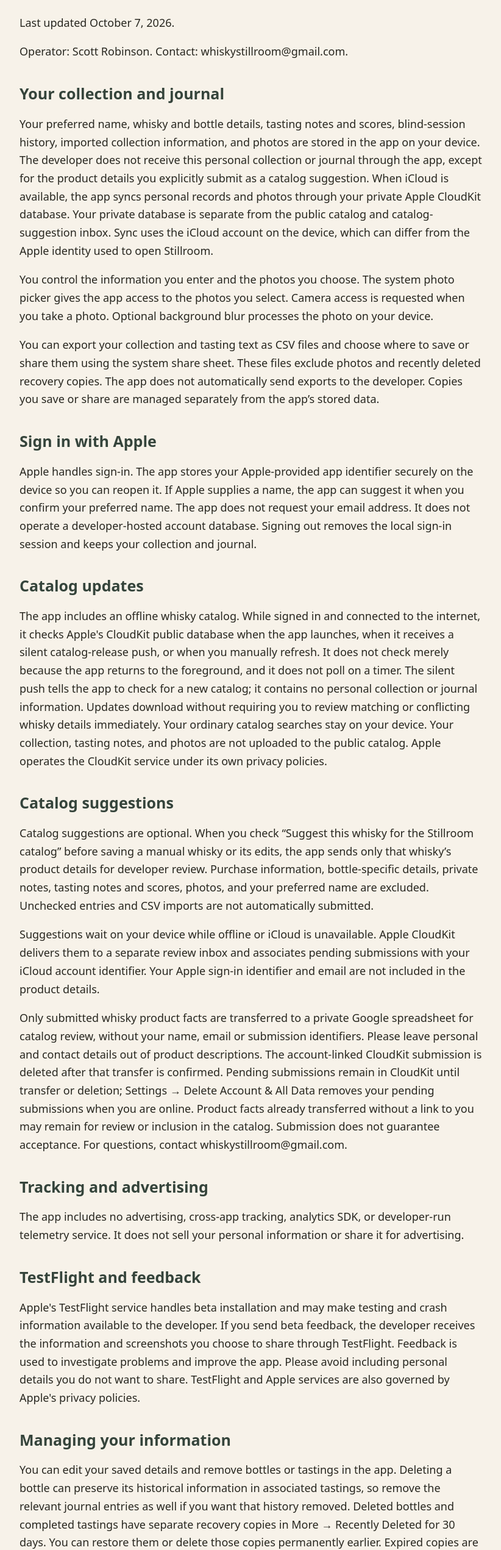
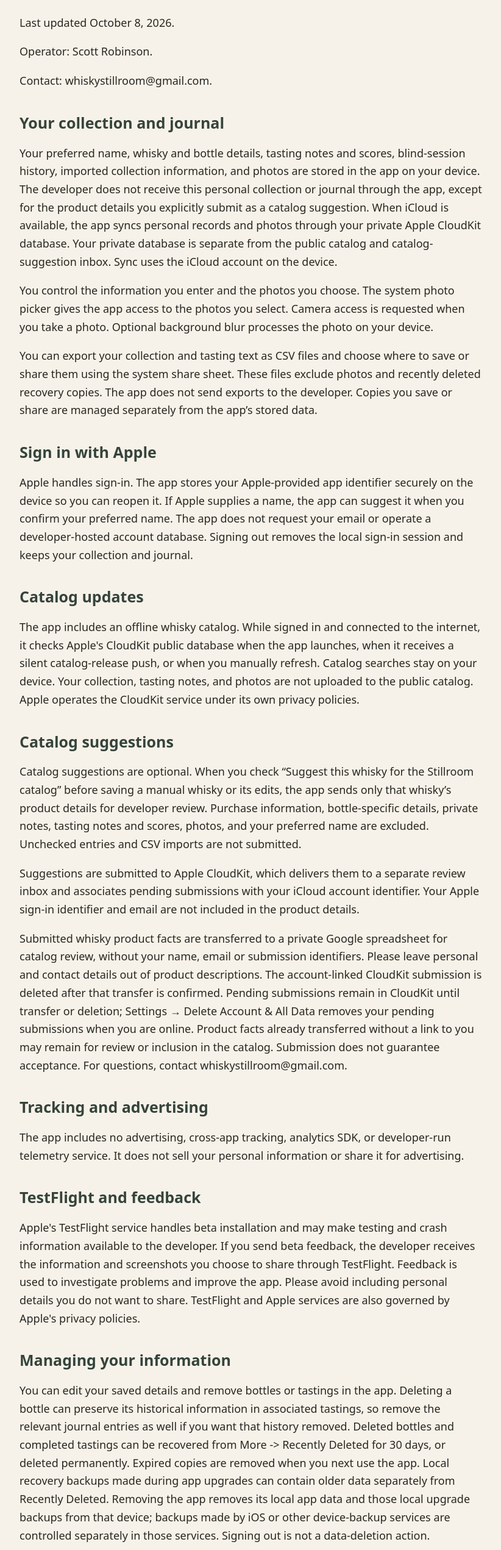
Before and after one commit to sarobins-tws/stillroom-info, a plain HTML site: page privacy.html in a window 1280 px wide. Shown: the part 158-2700 px from the top of the page at 61% size, without its empty margins (228-1050 px from the left). Drawn offline with Linux system fonts and the light colour scheme.

Commit message:
Update privacy policy for October 8, 2026

```diff
--- a/privacy.html
+++ b/privacy.html
@@ -1,32 +1,34 @@
 <!doctype html>
-<html lang="en"><head><meta charset="utf-8"><meta name="viewport" content="width=device-width, initial-scale=1"><title>The Whisky Stillroom — Privacy Policy</title><style>body{margin:0;background:#f7f2e9;color:#282720;font:18px/1.65 system-ui,sans-serif}main{max-width:760px;margin:auto;padding:48px 24px}h1,h2{line-height:1.2;color:#35443b}h1{font-size:38px}h2{margin-top:38px;font-size:25px}a{color:#35443b}nav{margin-bottom:32px}footer{margin-top:48px;border-top:1px solid #d6d1c6;padding-top:18px;font-size:15px}.draft{background:#fff1c8;padding:12px 16px;border-radius:6px;font-size:15px}</style></head><body><main><nav><a href="index.html">The Whisky Stillroom</a> · <a href="privacy.html">Privacy</a></nav><h1>The Whisky Stillroom — Privacy Policy</h1><p>Last updated October 7, 2026.</p>
-<p>Operator: Scott Robinson. Contact: whiskystillroom@gmail.com.</p>
+<html lang="en"><head><meta charset="utf-8"><meta name="viewport" content="width=device-width, initial-scale=1"><title>The Whisky Stillroom — Privacy Policy</title><style>body{margin:0;background:#f7f2e9;color:#282720;font:18px/1.65 system-ui,sans-serif}main{max-width:760px;margin:auto;padding:48px 24px}h1,h2{line-height:1.2;color:#35443b}h1{font-size:38px}h2{margin-top:38px;font-size:25px}a{color:#35443b}nav{margin-bottom:32px}footer{margin-top:48px;border-top:1px solid #d6d1c6;padding-top:18px;font-size:15px}.draft{background:#fff1c8;padding:12px 16px;border-radius:6px;font-size:15px}</style></head><body><main><nav><a href="index.html">The Whisky Stillroom</a> · <a href="privacy.html">Privacy</a></nav><h1>The Whisky Stillroom — Privacy Policy</h1>
+<p>Last updated October 8, 2026.</p>
+<p>Operator: Scott Robinson.</p>
+<p>Contact: whiskystillroom@gmail.com.</p>
 <h2>Your collection and journal</h2>
-<p>Your preferred name, whisky and bottle details, tasting notes and scores, blind-session history, imported collection information, and photos are stored in the app on your device. The developer does not receive this personal collection or journal through the app, except for the product details you explicitly submit as a catalog suggestion. When iCloud is available, the app syncs personal records and photos through your private Apple CloudKit database. Your private database is separate from the public catalog and catalog-suggestion inbox. Sync uses the iCloud account on the device, which can differ from the Apple identity used to open Stillroom.</p>
+<p>Your preferred name, whisky and bottle details, tasting notes and scores, blind-session history, imported collection information, and photos are stored in the app on your device. The developer does not receive this personal collection or journal through the app, except for the product details you explicitly submit as a catalog suggestion. When iCloud is available, the app syncs personal records and photos through your private Apple CloudKit database. Your private database is separate from the public catalog and catalog-suggestion inbox. Sync uses the iCloud account on the device.</p>
 <p>You control the information you enter and the photos you choose. The system photo picker gives the app access to the photos you select. Camera access is requested when you take a photo. Optional background blur processes the photo on your device.</p>
-<p>You can export your collection and tasting text as CSV files and choose where to save or share them using the system share sheet. These files exclude photos and recently deleted recovery copies. The app does not automatically send exports to the developer. Copies you save or share are managed separately from the app’s stored data.</p>
+<p>You can export your collection and tasting text as CSV files and choose where to save or share them using the system share sheet. These files exclude photos and recently deleted recovery copies. The app does not send exports to the developer. Copies you save or share are managed separately from the app’s stored data.</p>
 <h2>Sign in with Apple</h2>
-<p>Apple handles sign-in. The app stores your Apple-provided app identifier securely on the device so you can reopen it. If Apple supplies a name, the app can suggest it when you confirm your preferred name. The app does not request your email address. It does not operate a developer-hosted account database. Signing out removes the local sign-in session and keeps your collection and journal.</p>
+<p>Apple handles sign-in. The app stores your Apple-provided app identifier securely on the device so you can reopen it. If Apple supplies a name, the app can suggest it when you confirm your preferred name. The app does not request your email or operate a developer-hosted account database. Signing out removes the local sign-in session and keeps your collection and journal.</p>
 <h2>Catalog updates</h2>
-<p>The app includes an offline whisky catalog. While signed in and connected to the internet, it checks Apple&#x27;s CloudKit public database when the app launches, when it receives a silent catalog-release push, or when you manually refresh. It does not check merely because the app returns to the foreground, and it does not poll on a timer. The silent push tells the app to check for a new catalog; it contains no personal collection or journal information. Updates download without requiring you to review matching or conflicting whisky details immediately. Your ordinary catalog searches stay on your device. Your collection, tasting notes, and photos are not uploaded to the public catalog. Apple operates the CloudKit service under its own privacy policies.</p>
+<p>The app includes an offline whisky catalog. While signed in and connected to the internet, it checks Apple&#x27;s CloudKit public database when the app launches, when it receives a silent catalog-release push, or when you manually refresh. Catalog searches stay on your device. Your collection, tasting notes, and photos are not uploaded to the public catalog. Apple operates the CloudKit service under its own privacy policies.</p>
 <h2>Catalog suggestions</h2>
-<p>Catalog suggestions are optional. When you check “Suggest this whisky for the Stillroom catalog” before saving a manual whisky or its edits, the app sends only that whisky’s product details for developer review. Purchase information, bottle-specific details, private notes, tasting notes and scores, photos, and your preferred name are excluded. Unchecked entries and CSV imports are not automatically submitted.</p>
-<p>Suggestions wait on your device while offline or iCloud is unavailable. Apple CloudKit delivers them to a separate review inbox and associates pending submissions with your iCloud account identifier. Your Apple sign-in identifier and email are not included in the product details.</p>
-<p>Only submitted whisky product facts are transferred to a private Google spreadsheet for catalog review, without your name, email or submission identifiers. Please leave personal and contact details out of product descriptions. The account-linked CloudKit submission is deleted after that transfer is confirmed. Pending submissions remain in CloudKit until transfer or deletion; Settings → Delete Account &amp; All Data removes your pending submissions when you are online. Product facts already transferred without a link to you may remain for review or inclusion in the catalog. Submission does not guarantee acceptance. For questions, contact whiskystillroom@gmail.com.</p>
+<p>Catalog suggestions are optional. When you check “Suggest this whisky for the Stillroom catalog” before saving a manual whisky or its edits, the app sends only that whisky’s product details for developer review. Purchase information, bottle-specific details, private notes, tasting notes and scores, photos, and your preferred name are excluded. Unchecked entries and CSV imports are not submitted.</p>
+<p>Suggestions are submitted to Apple CloudKit, which delivers them to a separate review inbox and associates pending submissions with your iCloud account identifier. Your Apple sign-in identifier and email are not included in the product details.</p>
+<p>Submitted whisky product facts are transferred to a private Google spreadsheet for catalog review, without your name, email or submission identifiers. Please leave personal and contact details out of product descriptions. The account-linked CloudKit submission is deleted after that transfer is confirmed. Pending submissions remain in CloudKit until transfer or deletion; Settings → Delete Account &amp; All Data removes your pending submissions when you are online. Product facts already transferred without a link to you may remain for review or inclusion in the catalog. Submission does not guarantee acceptance. For questions, contact whiskystillroom@gmail.com.</p>
 <h2>Tracking and advertising</h2>
 <p>The app includes no advertising, cross-app tracking, analytics SDK, or developer-run telemetry service. It does not sell your personal information or share it for advertising.</p>
 <h2>TestFlight and feedback</h2>
 <p>Apple&#x27;s TestFlight service handles beta installation and may make testing and crash information available to the developer. If you send beta feedback, the developer receives the information and screenshots you choose to share through TestFlight. Feedback is used to investigate problems and improve the app. Please avoid including personal details you do not want to share. TestFlight and Apple services are also governed by Apple&#x27;s privacy policies.</p>
 <h2>Managing your information</h2>
-<p>You can edit your saved details and remove bottles or tastings in the app. Deleting a bottle can preserve its historical information in associated tastings, so remove the relevant journal entries as well if you want that history removed. Deleted bottles and completed tastings have separate recovery copies in More → Recently Deleted for 30 days. You can restore them or delete those copies permanently earlier. Expired copies are removed when you next use the app. Discarded unfinished tastings are not kept there. Local recovery backups made during app upgrades can contain older data separately from Recently Deleted. Removing the app removes its local app data and those local upgrade backups from that device; backups made by iOS or other device-backup services are controlled separately in those services. Signing out is not a data-deletion action.</p>
+<p>You can edit your saved details and remove bottles or tastings in the app. Deleting a bottle can preserve its historical information in associated tastings, so remove the relevant journal entries as well if you want that history removed. Deleted bottles and completed tastings can be recovered from More -&gt; Recently Deleted for 30 days, or deleted permanently. Expired copies are removed when you next use the app. Local recovery backups made during app upgrades can contain older data separately from Recently Deleted. Removing the app removes its local app data and those local upgrade backups from that device; backups made by iOS or other device-backup services are controlled separately in those services. Signing out is not a data-deletion action.</p>
 <p>Settings → Delete Account &amp; All Data permanently clears personal records, photos, Recently Deleted items, local upgrade recovery copies, temporary app exports, and the saved Apple sign-in identity. Private cloud deletion requires the matching iCloud account and a connection. An unfinished request remains on the device and can be retried after reopening the app; the app does not report completion while cloud removal is pending. A minimal random deletion receipt and dates remain in the private database so updated devices can recognize that an old local collection must be removed. The receipt contains no collection, name, note, or photo.</p>
-<p>Update other devices to this version, then open Stillroom online so their local copies can be cleared. Older builds cannot recognize this receipt and must not be used to sync an old collection after deletion. Exports saved outside the app and backups managed by Apple or other backup services are controlled separately. To remove the app&#x27;s Apple sign-in authorization, use device Settings → your name → Sign in with Apple → Stillroom → Delete.</p>
+<p>Exports saved outside the app and backups managed by Apple or other backup services are controlled separately. To remove the app&#x27;s Apple sign-in authorization, use device Settings → your name → Sign in with Apple → Stillroom → Delete.</p>
 <h2>Privacy requests</h2>
-<p>Contact whiskystillroom@gmail.com to ask about information handled by the developer, request access, correction or deletion, or raise a privacy concern. We normally respond within one calendar month. Identity verification will be proportionate to the request. Your device’s private collection is not accessible through the developer’s catalog tools; we can help you use the app’s controls to manage it. The CSV export is a convenience and excludes photos, recovery copies and some app state. It is not a complete copy of every item for a privacy access request. If applicable law provides these rights, you may also request portability, restriction or object to processing, and complain to your local data protection authority. Removing identifying pending submissions does not remove product facts already kept without a link to you.</p>
+<p>Contact whiskystillroom@gmail.com to ask about information handled by the developer, request access, correction or deletion, or raise a privacy concern. We normally respond within one calendar month. Identity verification will be proportionate to the request. Your device’s private collection is not accessible through the developer’s catalog tools; we can help you use the app’s controls to manage it. The CSV export is a convenience and excludes photos and recovery copies. It is not a complete copy of every item for a privacy access request. If applicable law provides these rights, you may also request portability, restriction or object to processing, and complain to your local data protection authority. Removing identifying pending submissions does not remove product facts already kept without a link to you.</p>
 <h2>Changes and contact</h2>
 <p>This policy will be updated if the app&#x27;s data handling changes. For privacy questions, contact whiskystillroom@gmail.com.</p>
-<p>Apple service information: https://www.apple.com/legal/privacy/ and https://www.apple.com/legal/privacy/data/en/test-flight/.</p>
+<p>Apple service information: <a href="https://www.apple.com/legal/privacy/">https://www.apple.com/legal/privacy/</a> and <a href="https://www.apple.com/legal/privacy/data/en/test-flight/">https://www.apple.com/legal/privacy/data/en/test-flight/</a>.</p>
 <h2>Public information website</h2>
-<p>The Stillroom homepage and this policy are hosted through GitHub Pages. GitHub logs visitor IP addresses for security purposes. The pages do not add advertising, analytics scripts or a tracking service. GitHub&#x27;s privacy practices are described at https://docs.github.com/en/site-policy/privacy-policies/github-general-privacy-statement.</p>
+<p>The Stillroom homepage and this policy are hosted through GitHub Pages. GitHub&#x27;s privacy practices are described at <a href="https://docs.github.com/en/site-policy/privacy-policies/github-general-privacy-statement">https://docs.github.com/en/site-policy/privacy-policies/github-general-privacy-statement</a>.</p>
 <h2>Stillroom Catalog Tools</h2>
-<p>This developer-only utility uses Google sign-in to verify the developer’s email and spreadsheet ownership, and reads and updates the private product-review and catalog spreadsheet. App users do not sign into Google. Personal collections, tasting notes, photos and submitter identifiers are not transferred to that spreadsheet. Google credentials are stored securely on the developer’s Mac and are not included in the app. Access can be revoked through the Google Account’s third-party connections settings. Only reviewed whisky product facts are published in the catalog.</p><footer>Contact: <a href="mailto:whiskystillroom@gmail.com">whiskystillroom@gmail.com</a></footer></main></body></html>
+<p>The developer uses Google sign-in to verify the developer’s email and spreadsheet ownership, review anonymized user suggestions, and read and update the catalog spreadsheet. Only reviewed and confirmed whisky product facts are published in the catalog.</p><footer>Contact: <a href="mailto:whiskystillroom@gmail.com">whiskystillroom@gmail.com</a></footer></main></body></html>
```
